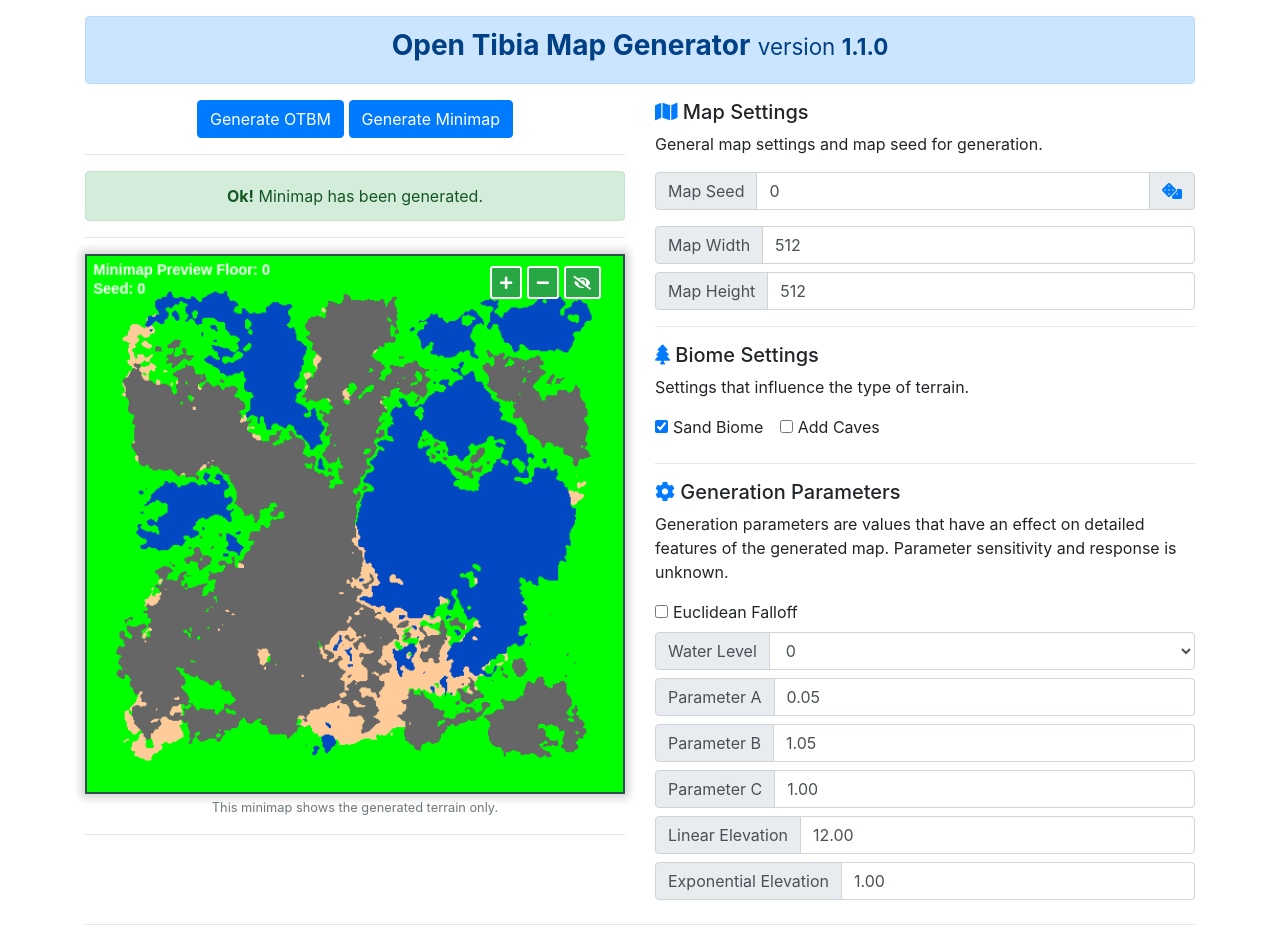
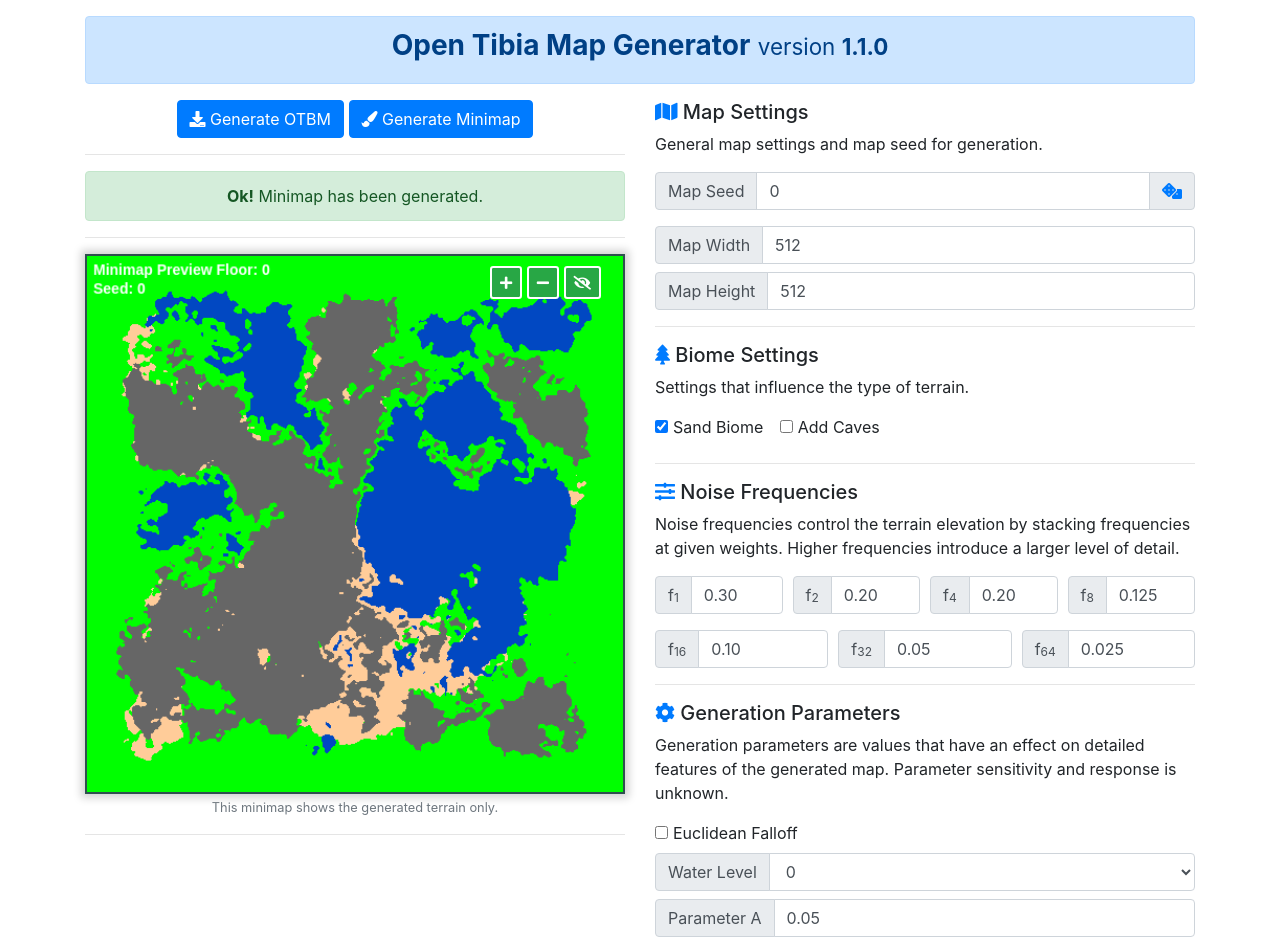
Before and after one commit to Inconcessus/inconcessus.github.io, a plain HTML site: page index.html in a window 1280 px wide. Shown: the top 940 px of the page. Drawn offline with nearby package versions, Linux system fonts and the light colour scheme.

Commit message:
Update index.html

```diff
--- a/index.html
+++ b/index.html
@@ -32,8 +32,8 @@
 
           <div class="form-row text-center">
             <div class="col-12">
-              <button id="generate-map" class="btn btn-primary" title="Generating an OTBM file may take some moments">Generate OTBM</button>
-              <button id="generate-minimap" class="btn btn-primary" title="Generate a preview minimap of the terrain">Generate Minimap</button>
+              <button id="generate-map" class="btn btn-primary" title="Generating an OTBM file may take some moments"><i class="fas fa-download"></i> Generate OTBM</button>
+              <button id="generate-minimap" class="btn btn-primary" title="Generate a preview minimap of the terrain"><i class="fas fa-paint-brush"></i> Generate Minimap</button>
             </div>
           </div>
 
@@ -112,6 +112,59 @@
               <label class="form-check-label" for="add-caves">
                 Add Caves
               </label>
+            </div>
+
+            <hr> <h5> <i class="fas fa-sliders-h text-primary"></i> Noise Frequencies </h5>
+            <p> Noise frequencies control the terrain elevation by stacking frequencies at given weights. Higher frequencies introduce a larger level of detail.
+
+            <!-- Lower Frequencies 1, 2, 4, 8 -->
+            <div class="form-row form-group">
+              <div class="input-group col-md-3">
+                <div class="input-group-prepend">
+                  <div class="input-group-text">f<sub>1</sub></div>
+                </div>
+                <input id="frequency-1" type="text" class="form-control" placeholder="0.30" value="0.30">
+              </div>
+              <div class="input-group col-md-3">
+                <div class="input-group-prepend">
+                  <div class="input-group-text">f<sub>2</sub></div>
+                </div>
+                <input id="frequency-2" type="text" class="form-control" placeholder="0.20" value="0.20">
+              </div>
+              <div class="input-group col-md-3">
+                <div class="input-group-prepend">
+                  <div class="input-group-text">f<sub>4</sub></div>
+                </div>
+                <input id="frequency-4" type="text" class="form-control" placeholder="0.20" value="0.20">
+              </div>
+              <div class="input-group col-md-3">
+                <div class="input-group-prepend">
+                  <div class="input-group-text">f<sub>8</sub></div>
+                </div>
+                <input id="frequency-8" type="text" class="form-control" placeholder="0.125" value="0.125">
+              </div>
+            </div>
+
+            <!-- High Frequencies 16, 32, 64 -->
+            <div class="form-row form-group">
+              <div class="input-group col-md-4">
+                <div class="input-group-prepend">
+                  <div class="input-group-text">f<sub>16</sub></div>
+                </div>
+                <input id="frequency-16" type="text" class="form-control" placeholder="0.10" value="0.10">
+              </div>
+              <div class="input-group col-md-4">
+                <div class="input-group-prepend">
+                  <div class="input-group-text">f<sub>32</sub></div>
+                </div>
+                <input id="frequency-32" type="text" class="form-control" placeholder="0.05" value="0.05">
+              </div>
+              <div class="input-group col-md-4">
+                <div class="input-group-prepend">
+                  <div class="input-group-text">f<sub>64</sub></div>
+                </div>
+                <input id="frequency-64" type="text" class="form-control" placeholder="0.025" value="0.025">
+              </div>
             </div>
 
             <!-- Cave Options -->
```
